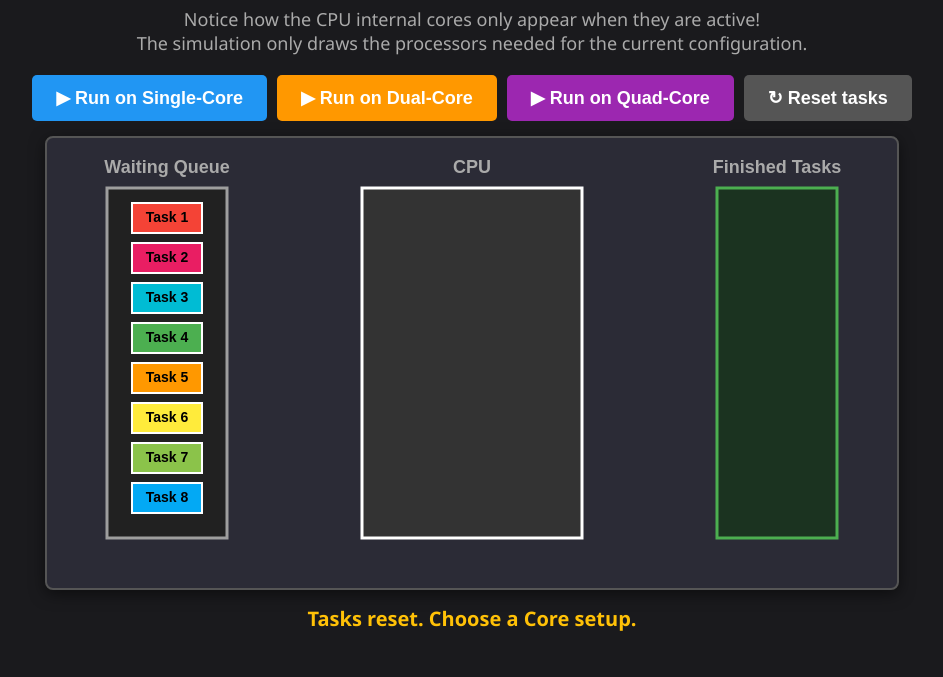
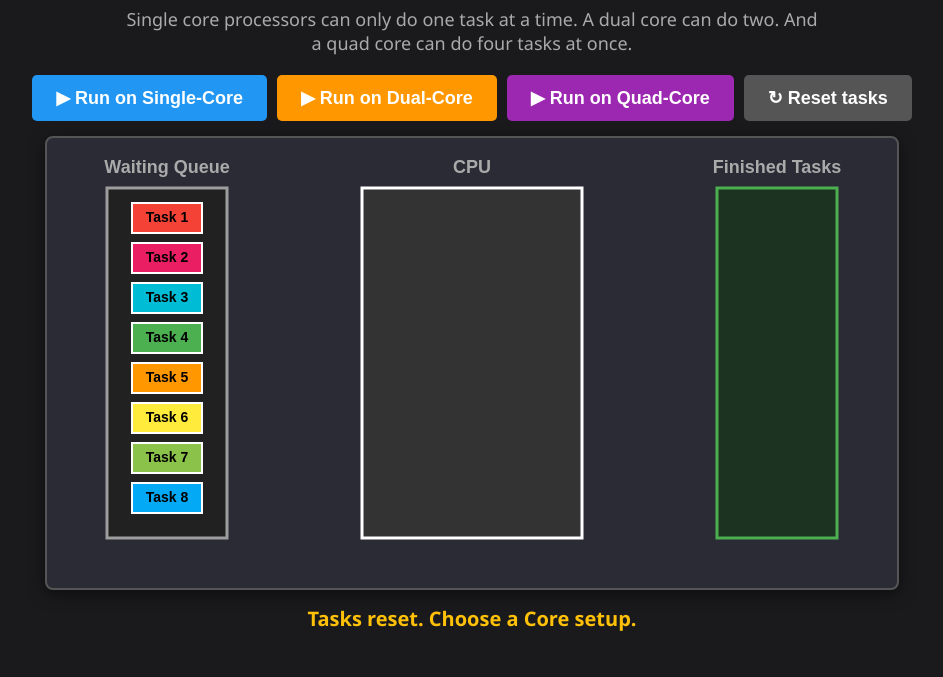
Before and after one commit to LuHa19/CPU-Cores, a plain HTML site: page index.html in a window 1280 px wide. Shown: the part 123-800 px from the top of the page, without its empty margins (168-1111 px from the left). Drawn offline with Linux system fonts and the light colour scheme.

Commit message:
Revise CPU core tasks explanation in index.html
Updated description of CPU core functionality.

```diff
--- a/index.html
+++ b/index.html
@@ -60,8 +60,7 @@
 
 <h1>Single vs. Dual vs. Quad-Core (Dynamic Visibility)</h1>
 <p>
-    Notice how the CPU internal cores only appear when they are active! <br/>
-    The simulation only draws the processors needed for the current configuration.
+    Single core processors can only do one task at a time. A dual core can do two. And a quad core can do four tasks at once.
 </p>
 
 <div id="controls">
```
